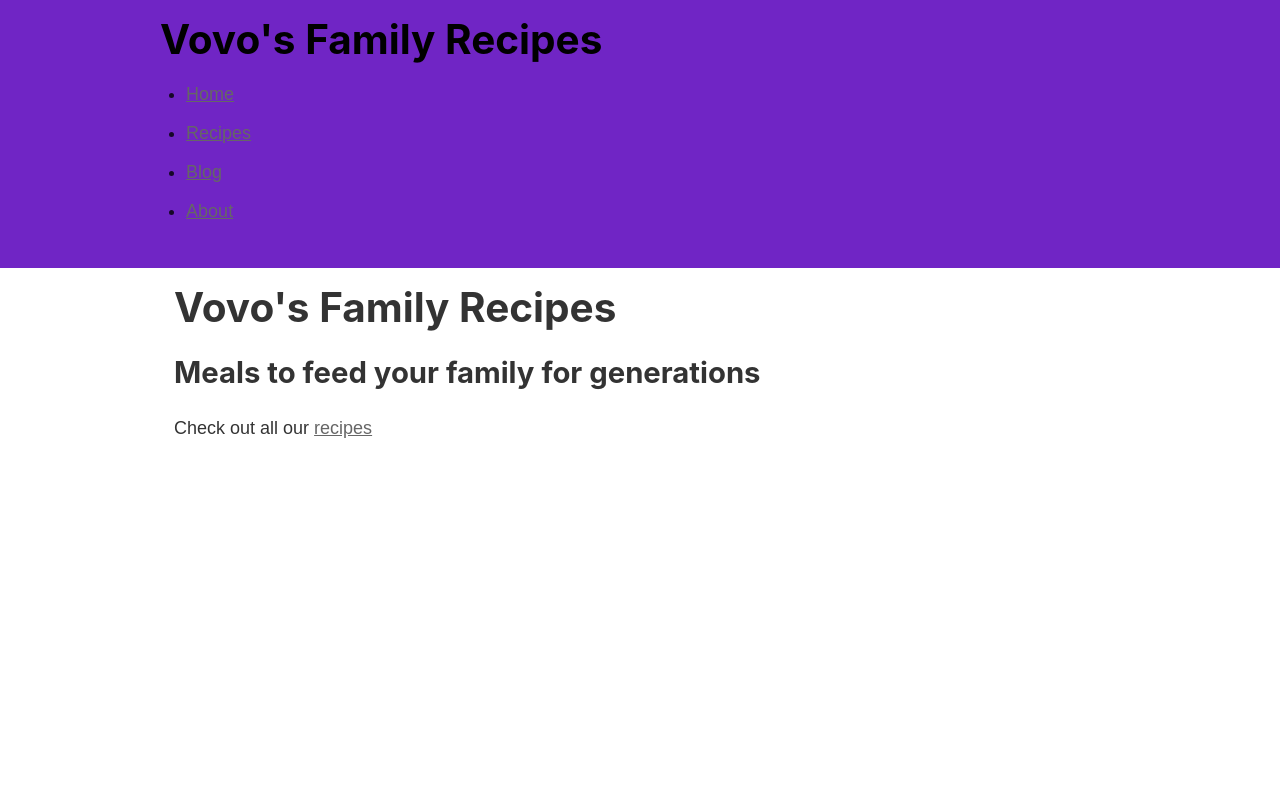
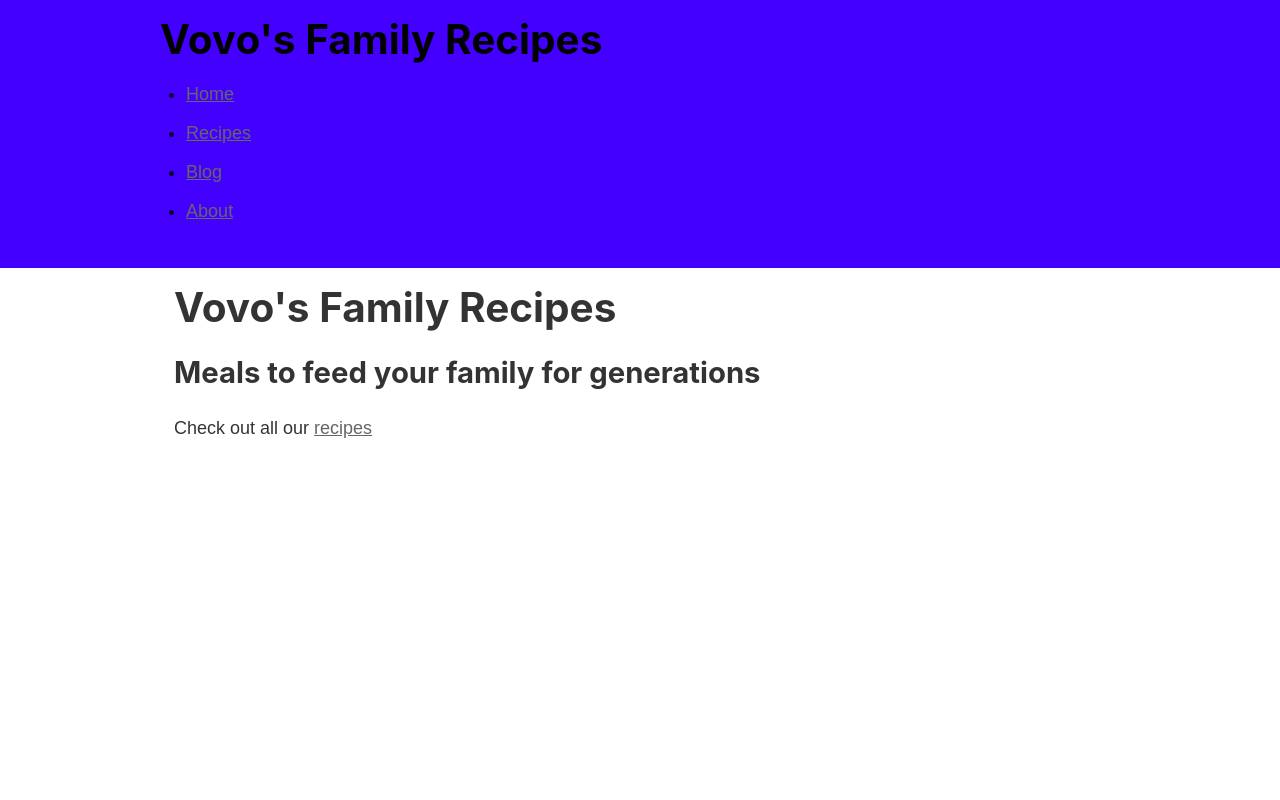
Before and after one commit to JonCro/vovo-recipes, a Gatsby site: page / in a window 1280 px wide. Shown: the top 800 px of the page. Built offline with nearby package versions, Linux system fonts and the light colour scheme; Gatsby itself is replaced by a stand-in of ours.

Commit message:
added primary color var, adjusted layout container height

```diff
--- a/src/components/header.module.scss
+++ b/src/components/header.module.scss
@@ -1,6 +1,8 @@
+
+
 .header {
   padding: 1rem;
-  background: #7025c5;
+  background: var(--color-primary);
 
   h1 {
     margin-bottom: 1rem;
--- a/src/components/layout.module.scss
+++ b/src/components/layout.module.scss
@@ -4,7 +4,7 @@
   padding: 1rem;
   display: flex;
   flex-direction: column;
-  min-height: 100vh;
+  min-height: calc(100vh - 124px);
 }
 
 .content {
--- a/src/styles/index.scss
+++ b/src/styles/index.scss
@@ -1,4 +1,9 @@
-/* Reset provided by https://github.com/gatsbyjs/gatsby-starter-blog via MIT license */
+// Variables
+:root {
+  //colors
+  --color-primary: rgb(68, 0, 255);
+}
+
 
 html {
   font-family: sans-serif;
```
